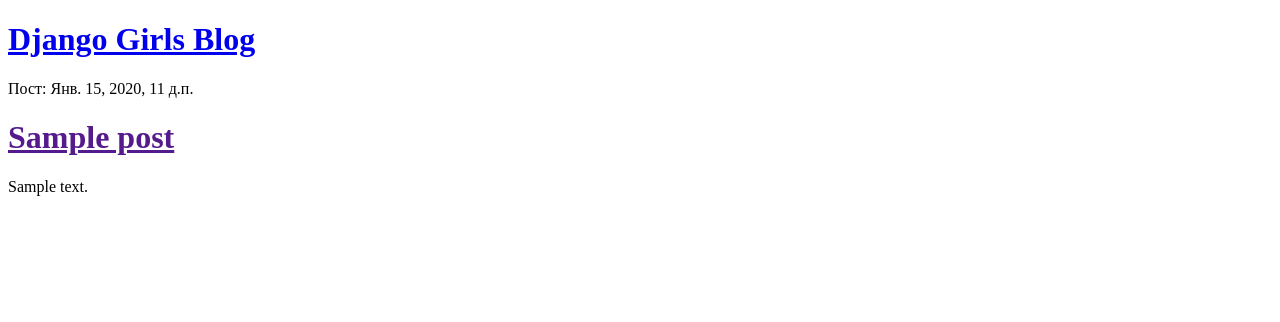
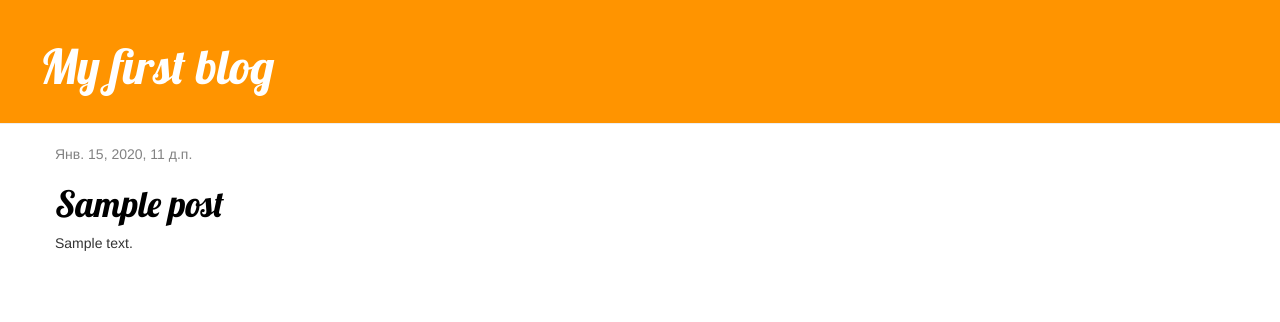
Before and after one commit to artemTolmachev/my-first-blog, a Django app: page / in a window 1280 px wide. Shown: the top 322 px of the page. Run offline with Django 3.2, Linux system fonts and the light colour scheme; tables that the repository leaves empty hold one stand-in row (values such as "Sample post"); some libraries are stand-ins or nearby versions.

Commit message:
Added view and template for detailed blog post as well as CSS for the site.

```diff
--- /dev/null
+++ b/blog/static/css/blog.css
@@ -0,0 +1,46 @@
+.page-header {
+    background-color: #ff9400;
+    margin-top: 0;
+    padding: 20px 20px 20px 40px;
+}
+
+.page-header h1, .page-header h1 a, .page-header h1 a:visited, .page-header h1 a:active {
+    color: #ffffff;
+    font-size: 36pt;
+    text-decoration: none;
+}
+
+.content {
+    margin-left: 40px;
+}
+
+h1, h2, h3, h4 {
+    font-family: 'Lobster', cursive;
+}
+
+.date {
+    color: #828282;
+}
+
+.save {
+    float: right;
+}
+
+.post-form textarea, .post-form input {
+    width: 100%;
+}
+
+.top-menu, .top-menu:hover, .top-menu:visited {
+    color: #ffffff;
+    float: right;
+    font-size: 26pt;
+    margin-right: 20px;
+}
+
+.post {
+    margin-bottom: 70px;
+}
+
+.post h1 a, .post h1 a:visited {
+    color: #000000;
+}
--- /dev/null
+++ b/blog/templates/blog/base.html
@@ -0,0 +1,24 @@
+<!DOCTYPE html>
+{% load static %}
+<html>
+    <head>
+        <title>Django Girls blog</title>
+        <link rel="stylesheet" href="//maxcdn.bootstrapcdn.com/bootstrap/3.2.0/css/bootstrap.min.css">
+        <link rel="stylesheet" href="//maxcdn.bootstrapcdn.com/bootstrap/3.2.0/css/bootstrap-theme.min.css">
+        <link href='//fonts.googleapis.com/css?family=Lobster&subset=latin,latin-ext' rel='stylesheet' type='text/css'>
+        <link rel="stylesheet" href="{% static 'css/blog.css' %}">
+    </head>
+    <body>
+        <div class="page-header">
+            <h1><a href="/">My first blog</a></h1>
+        </div>
+        <div class="content container">
+            <div class="row">
+                <div class="col-md-8">
+                {% block content %}
+                {% endblock %}
+                </div>
+            </div>
+        </div>
+    </body>
+</html>
--- a/blog/templates/blog/post_list.html
+++ b/blog/templates/blog/post_list.html
@@ -1,17 +1,27 @@
 <!DOCTYPE html>
+{% extends 'blog/base.html' %}
+{% load static %}
 <html lang="en">
 <head>
     <meta charset="UTF-8">
+    <link rel="stylesheet" href="//maxcdn.bootstrapcdn.com/bootstrap/3.2.0/css/bootstrap.min.css">
+    <link rel="stylesheet" href="//maxcdn.bootstrapcdn.com/bootstrap/3.2.0/css/bootstrap-theme.min.css">
+    <link href="https://fonts.googleapis.com/css?family=Lobster&subset=latin,cyrillic" rel="stylesheet" type="text/css">
+    <link rel="stylesheet" href="{% static 'css/blog.css' %}">
     <title>My Blog</title>
 </head>
-    <body>
-        <div>
-            <h1><a href="/">Django Girls Blog</a></h1>
-        </div>
-            {%for post in posts%}
-                <p>Пост: {{post.published_date}}</p>
-                <h1><a href="">{{post.title}}</a></h1>
+<body>
+
+    {% block content %}
+        {% for post in posts %}
+            <div class="post">
+                <div class="date">
+                    {{ post.published_date }}
+                </div>
+                <h1><a href="{% url 'post_detail' pk=post.pk %}">{{ post.title }}</a></h1>
                 <p>{{ post.text|linebreaksbr }}</p>
-            {% endfor %}
-    </body>
+            </div>
+        {% endfor %}
+    {% endblock %}
+</body>
 </html>
--- a/blog/urls.py
+++ b/blog/urls.py
@@ -3,4 +3,5 @@
 
 urlpatterns = [
     path('', views.post_list, name='post_list'),
+    path('post/<int:pk>/', views.post_detail, name='post_detail'),
 ]
--- a/blog/views.py
+++ b/blog/views.py
@@ -1,9 +1,12 @@
-from django.shortcuts import render
+from django.shortcuts import render, get_object_or_404
 from django.utils import timezone
 from .models import Post
-
 
 # Create your views here.
 def post_list(request):
     posts = Post.objects.filter(published_date__lte=timezone.now()).order_by('published_date')
     return render(request, 'blog/post_list.html', {'posts': posts})
+
+def post_detail(request, pk):
+    post = get_object_or_404(Post, pk=pk)
+    return render(request, 'blog/post_detail.html', {'post': post})
```
Also changed, not shown: blog/templates/blog/post_detail.html (added, +21 -0 lines).
